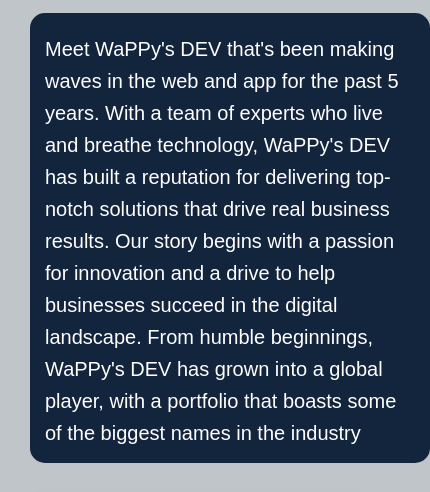
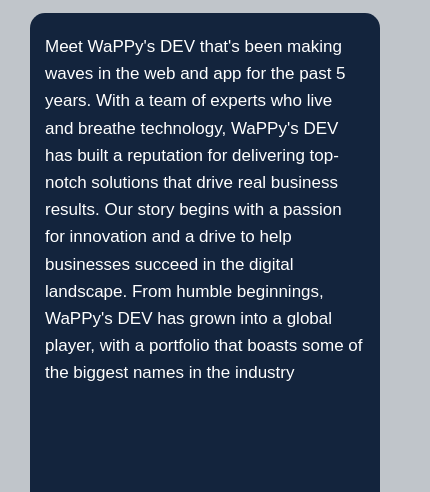
Before and after one commit to gabrielmensah28/WEB-AGENCY, a plain HTML site: page WEB AND APP/about.html in a window 390 px wide. Shown: the part 300-792 px from the top of the page, 430 px wide, since content can reach past the window. Drawn offline with Linux system fonts and the light colour scheme.

Commit message:
Update about.css

```diff
--- a/WEB AND APP/about.css
+++ b/WEB AND APP/about.css
@@ -210,15 +210,17 @@
     }
     #about .about-p {
         background: #0d1f38f6;
-        width: 400px;
-        height: 450px;
+        width: 100%;
+        height: 500px;
         padding-top: 20px;
         padding-left: 15px;
         padding-right: 15px;
         margin-left: 10px;
     }
+
+
     #about p {
-        font-size: 20px;
+        font-size: 17px;
 
     }
 }
```
